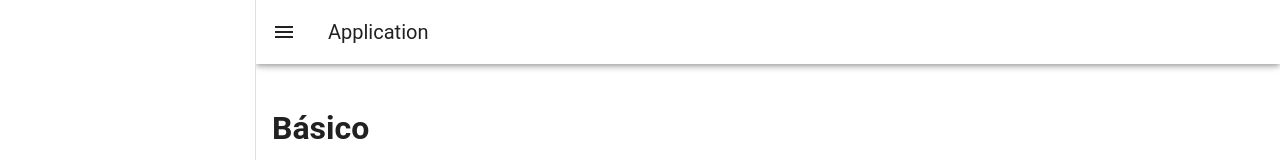
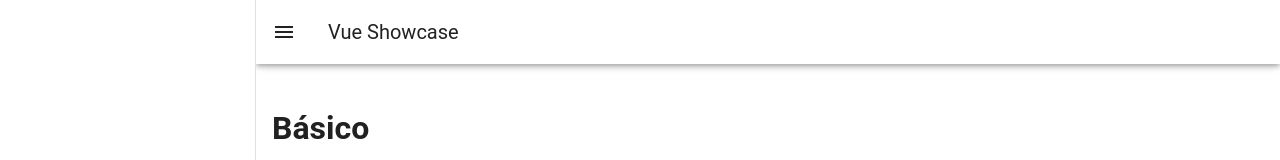
Before and after one commit to tqi-ibeicker/vue-showcase, a Vue app: page / in a window 1280 px wide. Shown: the top 160 px of the page. Built offline with nearby package versions, Linux system fonts and the light colour scheme.

Commit message:
Commit inicial

```diff
--- a/src/App.vue
+++ b/src/App.vue
@@ -17,11 +17,11 @@ const drawer = ref<boolean | null>(null)
 				<v-app-bar-nav-icon @click="drawer = !drawer"></v-app-bar-nav-icon>
 			</template>
 
-			<v-app-bar-title>Application</v-app-bar-title>
+			<v-app-bar-title>Vue Showcase</v-app-bar-title>
 		</v-app-bar>
 
 		<v-main>
-			<v-container fluid>
+			<v-container>
 				<RouterView />
 			</v-container>
 		</v-main>
```
